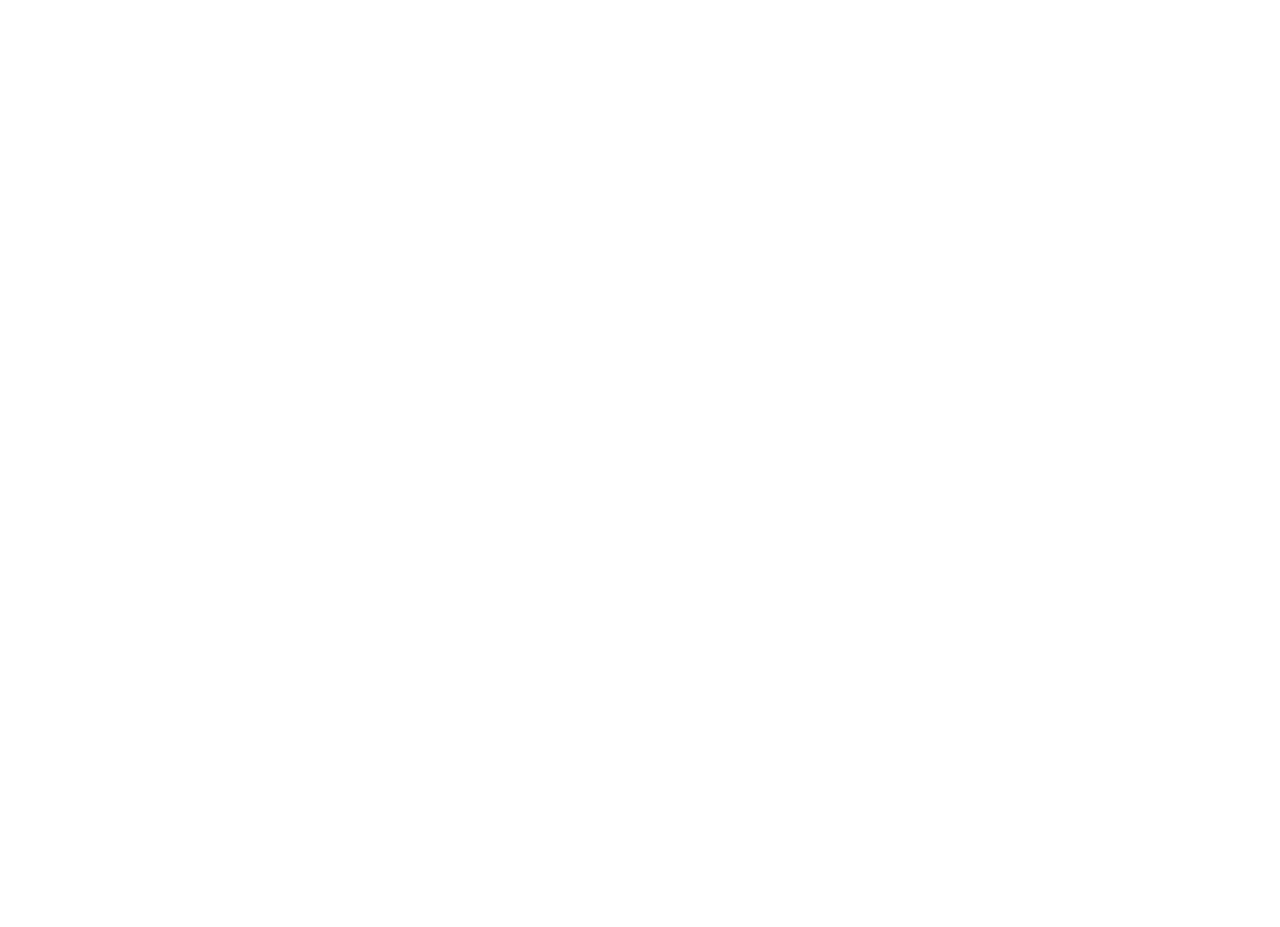
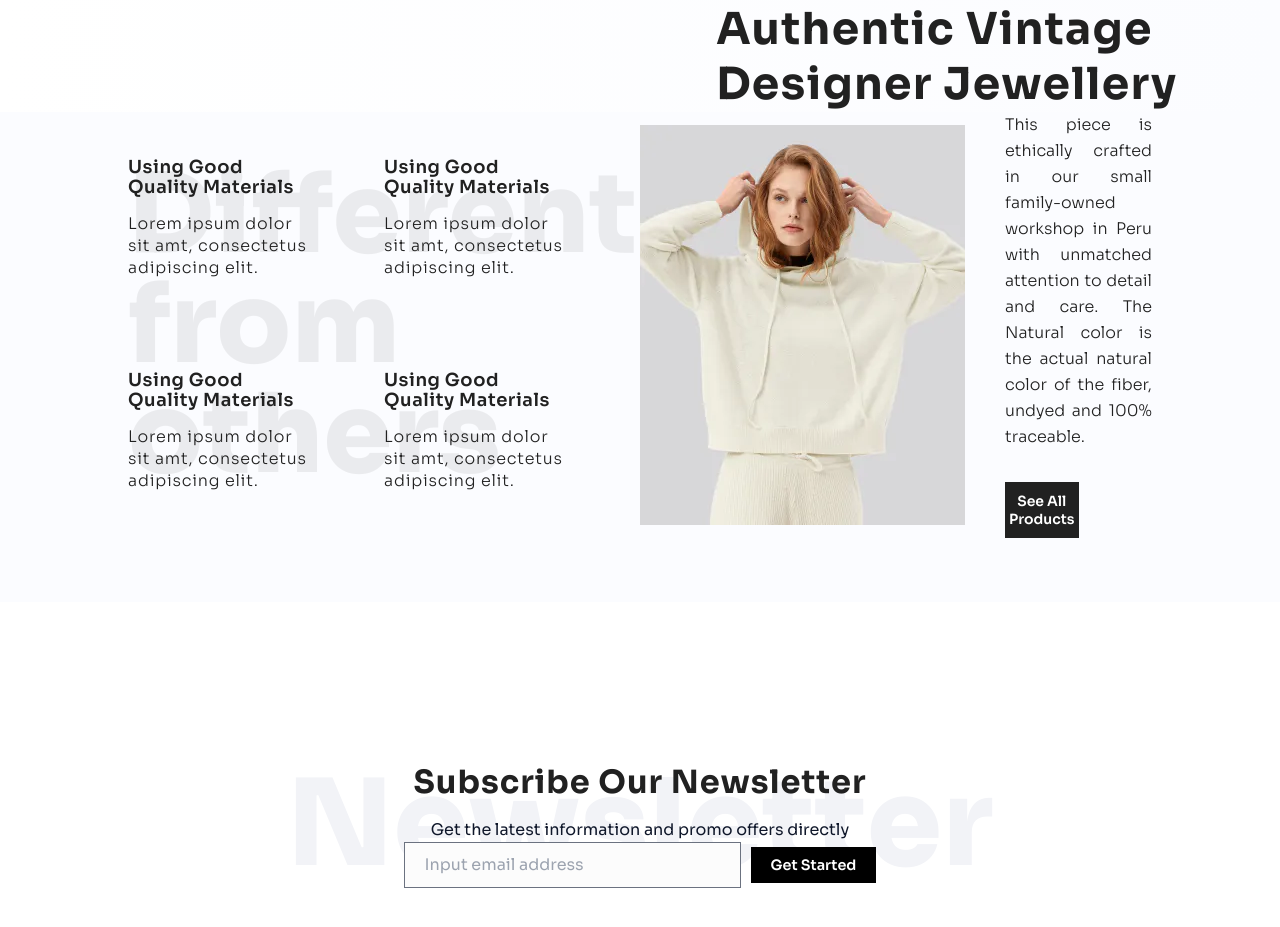
Before and after one commit to saadfrhan/dinemarket, a Next.js app: page / in a window 1280 px wide. Shown: the part 2384-3311 px from the top of the page. Before the commit the page ends 2267 px from the top, so only its background shows below. Built offline with nearby package versions, Linux system fonts and the light colour scheme.

Commit message:
feat: complete homepage

```diff
--- a/src/app/globals.css
+++ b/src/app/globals.css
@@ -80,7 +80,7 @@
   }
 
   body {
-    @apply bg-background text-foreground;
+    @apply bg-background text-foreground overflow-x-hidden max-w-full;
     font-feature-settings: "rlig" 1, "calt" 1;
   }
 
@@ -127,7 +127,7 @@
   }
 
   .header-featured {
-    @apply grid grid-cols-4 max-[650px]:grid-cols-2 w-fit gap-4 gap-x-6
+    @apply grid grid-cols-4 max-[650px]:grid-cols-2 w-full gap-4 gap-x-6
   }
 
   .header-right-side {
@@ -275,4 +275,89 @@
     @apply py-[4rem] px-[8rem] max-[1290px]:px-[6rem] max-[1210px]:px-[4rem] max-[650px]:py-[4rem] max-[650px]:px-[2rem]
   }
 
+  .features-section {
+    @apply max-[1210px]:mt-0 mt-16
+  }
+
+  .features-section .title {
+    @apply max-[650px]:py-8 max-[650px]:px-8 max-[1210px]:justify-center flex justify-end min-[1290px]:pt-0 min-[1290px]:pb-8 min-[1290px]:px-32 bg-gradient-to-r from-white to-[#fbfcff] max-[1210px]:py-8 max-[1210px]:px-16 max-[1290px]:py-0 max-[1290px]:px-24
+  }
+
+  .features-section .title h1 {
+    @apply max-[650px]:text-[2.5rem] max-[1000px]:w-full max-[1210px]:w-[80%] font-bold text-[2.75rem] leading-[55px] tracking-[.03em] text-[#212121] w-[43%]
+  }
+
+  .features-section .content {
+    @apply max-[1210px]:py-8 max-[1210px]:px-16 max-[1290px]:py-0 max-[1290px]:px-24
+  }
+
+  .features-section .content {
+    @apply max-[650px]:py-0 max-[650px]:px-8 max-[1210px]:grid-cols-[1fr] gap-y-[4rem] grid grid-cols-2 px-32 pt-0 pb-16 bg-[#fbfcff]
+  }
+
+  .features-section .content .left {
+    @apply max-[1210px]:gap-y-[2rem] grid grid-cols-2 justify-center items-center relative
+  }
+
+  .features-section .content .left .feature-background {
+    @apply max-[650px]:text-[4.8rem] max-[1000px]:text-[6rem] font-extrabold text-[6.875rem] leading-[110px] absolute text-[#212121] opacity-[.07] z-[1]
+  }
+
+  .features-section .content .left div {
+    @apply max-[1210px]:w-full w-[70%] z-[2]
+  }
+
+  .features-section .content .left h3 {
+    @apply font-semibold text-[1.125rem] leading-[20px] tracking-[.03em] text-[#212121] mb-4
+  }
+
+  .features-section .content .left p {
+    @apply font-light text-[1rem] leading-[22px] tracking-wider text-[#212121]
+  }
+
+  .features-section .content .right {
+    @apply max-[650px]:flex-col flex justify-center items-center gap-10
+  }
+
+  .features-section .content .right div {
+    @apply flex flex-col gap-8
+  }
+
+  .features-section .content .right img {
+    @apply w-full
+  }
+
+  .features-section .content .right p {
+    @apply font-light text-[1rem] leading-[26px] text-justify text-[#212121]
+  }
+
+  .features-section .btn {
+    @apply text-[.875rem] w-[50%] font-semibold leading-[18px] bg-[#212121] py-[10px] px-0 flex items-center justify-center gap-2 text-[#fff]
+  }
+
+  .newsletter {
+    @apply max-[650px]:py-[6rem] max-[650px]:px-[2rem] max-[1210px]:px-[6rem] max-[1210px]:px-[4rem] py-[10rem] px-[8rem] flex flex-col justify-center items-center text-center relative z-[1]
+  }
+
+  .newsletter-background {
+    @apply max-[650px]:text-[4rem] max-[1000px]:text-[6.2rem] font-extrabold text-[7.5rem] leading-[151px] text-[#f2f3f7] absolute z-[-1]
+  }
+
+  .newsletter h1 {
+    @apply max-[650px]:mb-[.5rem] max-[650px]:text-[1.8rem] mb-4 font-bold text-[2rem] leading-[40px] tracking-[.03em] text-[#212121]
+  }
+
+  .newsletter input, .newsletter p {
+    @apply max-[650px]:mb-4
+  }
+
+
+  .newsletter input {
+    @apply py-[10px] pr-[120px] pl-[20px] bg-[#fcfcfc] border-[1px] border-gray-500
+  }
+
+  .newsletter button {
+    @apply max-[650px]:ml-0 max-[1000px]:py-[10px] max-[1000px]:px-[40px] py-[10px] px-[20px] ml-[10px] bg-[#000] text-[#fff] font-semibold text-[.9rem] leading-[16px]
+  }
+
 }
--- a/src/app/page.tsx
+++ b/src/app/page.tsx
@@ -6,6 +6,9 @@
 import FeaturedTwo from '/public/Featured2.webp';
 import FeaturedThree from '/public/Featured3.webp';
 import FeaturedFour from '/public/Featured4.webp';
+
+import Feature from '/public/feature.webp'
+
 import HeaderImage from '/public/header.png'
 
 import EventOne from '/public/Event1.webp';
@@ -219,5 +222,53 @@
           </div>
       </Swiper>
     </div>
+    <section className="features-section">
+      <div className="title">
+        <h1>Unique and Authentic Vintage Designer Jewellery</h1>
+      </div>
+      <div className="content">
+        <div className="left">
+          <div className="feature-background">Different from others</div>
+        <div>
+          <h3>Using Good Quality Materials</h3>
+          <p>Lorem ipsum dolor sit amt, consectetus adipiscing elit.</p>
+        </div>
+        <div>
+          <h3>Using Good Quality Materials</h3>
+          <p>Lorem ipsum dolor sit amt, consectetus adipiscing elit.</p>
+        </div>
+        <div>
+          <h3>Using Good Quality Materials</h3>
+          <p>Lorem ipsum dolor sit amt, consectetus adipiscing elit.</p>
+        </div>
+        <div>
+          <h3>Using Good Quality Materials</h3>
+          <p>Lorem ipsum dolor sit amt, consectetus adipiscing elit.</p>
+        </div>
+        </div>
+        <div className="right">
+          <Image src={Feature} alt="Feature" width={300} height={350} />
+          <div>
+            <p>
+            This piece is ethically crafted in our small family-owned workshop in Peru with unmatched attention to detail and care. The Natural color is the actual natural color of the fiber, undyed and 100% traceable.
+            </p>
+            <Link href="/products">
+                <button className='btn'>See All Products</button>
+            </Link>
+          </div>
+        </div>
+      </div>
+    </section>
+    <section className="newsletter">
+      <div className="newsletter-background">
+        Newsletter
+      </div>
+      <h1>Subscribe Our Newsletter</h1>
+      <p>Get the latest information and promo offers directly</p>
+      <form>
+        <input type="email" placeholder='Input email address' />
+        <button type="submit">Get Started</button>
+      </form>
+    </section>
   </div>
 }
--- a/src/components/Navbar.tsx
+++ b/src/components/Navbar.tsx
@@ -36,7 +36,7 @@
       <div className={`
       ${showOverlay && `h-screen flex flex-col bg-white items-center justify-center fixed top-0 left-0 w-full z-[3]`}
       `}>
-      {!showOverlay && <div className="absolute max-[650px]:top-8 max-[650px]:right-8 cursor-pointer max-[1000px]:top-16 max-[1000px]:right-16" ><AlignRight width="40" height="30" onClick={() => setShowOverlay(true)} /></div>}
+      {!showOverlay && <div className="absolute max-[650px]:top-8 max-[650px]:right-8 cursor-pointer max-[1000px]:top-16 z-[1] max-[1000px]:right-16" ><AlignRight className='cursor-pointer' width="40" height="30" onClick={() => setShowOverlay(true)} /></div>}
       <div>
         <div className="flex justify-between items-center m-auto">
           <div className='absolute max-[650px]:top-8 max-[650px]:left-8 cursor-pointer max-[1000px]:top-16 max-[1000px]:left-16'>
```
Also changed, not shown: public/feature.webp (added).
